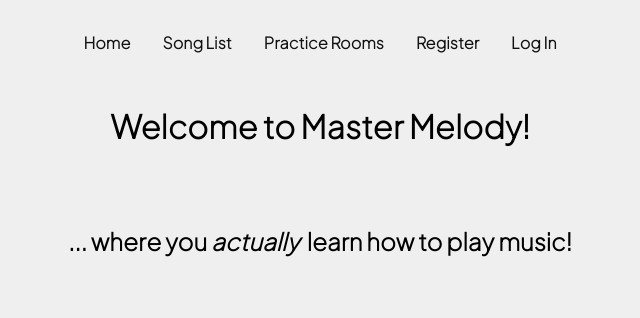
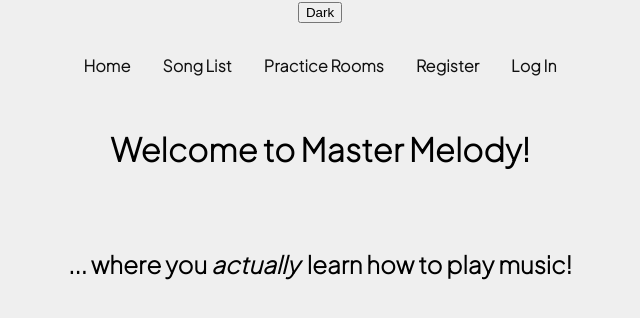
Before and after one commit to Bitchachos/master-melody-client, a React (Create React App) app: page / in a window 1280 px wide. Shown: the top 318 px of the page, without its empty margins (320-960 px from the left). Built offline with nearby package versions, Linux system fonts and the light colour scheme; no server answers.

Commit message:
create dark mode toggle

```diff
--- a/src/App.js
+++ b/src/App.js
@@ -1,85 +1,118 @@
-import axios from 'axios';
-import { useEffect, useState } from 'react';
-import { Route, Routes } from 'react-router-dom';
-import './App.css';
-import Navbar from './components/Navbar';
-import AddSong from './components/AddSong';
-import Homepage from './pages/Homepage';
-import SongList from './pages/SongList';
-import EditSong from './components/EditSong';
-import RehearsalList from './pages/RehearsalList';
-import AddRehearsal from './components/AddRehearsal';
-import EditRehearsal from './components/EditRehearsal';
-import RegisterPage from './pages/RegisterPage';
-import LoginPage from './pages/LoginPage';
-import IsProtected from './components/IsProtected';
-
+import axios from "axios";
+import { useContext, useEffect, useState } from "react";
+import { Route, Routes } from "react-router-dom";
+import "./App.css";
+import Navbar from "./components/Navbar";
+import AddSong from "./components/AddSong";
+import Homepage from "./pages/Homepage";
+import SongList from "./pages/SongList";
+import EditSong from "./components/EditSong";
+import RehearsalList from "./pages/RehearsalList";
+import AddRehearsal from "./components/AddRehearsal";
+import EditRehearsal from "./components/EditRehearsal";
+import RegisterPage from "./pages/RegisterPage";
+import LoginPage from "./pages/LoginPage";
+import IsProtected from "./components/IsProtected";
+import { ThemeContext } from "./context/theme.context";
 
 function App() {
+  const { theme, toggleTheme } = useContext(ThemeContext);
 
-  const [songs, setSongs] = useState([])
-  const [rehearsals, setRehearsals] = useState([])
+  const [songs, setSongs] = useState([]);
+  const [rehearsals, setRehearsals] = useState([]);
 
   useEffect(() => {
-    fetchSongs()
-  }, [])
+    fetchSongs();
+  }, []);
 
   useEffect(() => {
-    fetchRehearsals()
-  }, [])
+    fetchRehearsals();
+  }, []);
 
   const fetchSongs = () => {
-    axios.get(`${process.env.REACT_APP_API_URL}/songs`)
+    axios
+      .get(`${process.env.REACT_APP_API_URL}/songs`)
       .then((response) => {
-        setSongs(response.data)
+        setSongs(response.data);
       })
-      .catch(e => console.log("error getting songs from API...", e))
-  }
+      .catch((e) => console.log("error getting songs from API...", e));
+  };
 
   const fetchRehearsals = () => {
-    axios.get(`${process.env.REACT_APP_API_URL}/rehearsals`)
+    axios
+      .get(`${process.env.REACT_APP_API_URL}/rehearsals`)
       .then((response) => {
-        setRehearsals(response.data)
+        setRehearsals(response.data);
       })
-      .catch(e => console.log("error getting rehearsals from API...", e))
-  }
-
+      .catch((e) => console.log("error getting rehearsals from API...", e));
+  };
 
   return (
-    <div className="App">
+    <div className={"App " + theme}>
+      <button className="theme-btn" onClick={toggleTheme}>
+        {theme === "light" ? "Dark " : "Light "}
+      </button>
 
       <Navbar />
 
       <Routes>
-        <Route path="/" element={<Homepage />}/>
-        <Route path="/songs" element={<SongList songs={songs} callbackSongList={fetchSongs}/>} />
-        <Route path="/songs/create"
+        <Route path="/" element={<Homepage />} />
+        <Route
+          path="/songs"
+          element={<SongList songs={songs} callbackSongList={fetchSongs} />}
+        />
+        <Route
+          path="/songs/create"
           element={
             <IsProtected>
               <AddSong songs={songs} callbackSongList={fetchSongs} />
             </IsProtected>
-          } />
-        <Route path="/songs/:songId/edit"
+          }
+        />
+        <Route
+          path="/songs/:songId/edit"
           element={
             <IsProtected>
-            <EditSong songs={songs} callbackSongList={fetchSongs}/>
+              <EditSong songs={songs} callbackSongList={fetchSongs} />
             </IsProtected>
-          } />
-        <Route path="/rehearsals" element={<RehearsalList rehearsals={rehearsals} callbackRehearsals={fetchRehearsals}/>}/>
-        <Route path="/rehearsals/create"
+          }
+        />
+        <Route
+          path="/rehearsals"
+          element={
+            <RehearsalList
+              rehearsals={rehearsals}
+              callbackRehearsals={fetchRehearsals}
+            />
+          }
+        />
+        <Route
+          path="/rehearsals/create"
           element={
             <IsProtected>
-            <AddRehearsal rehearsals={rehearsals} callbackRehearsalById={fetchRehearsals} songs={songs} callbackSongList={fetchSongs}/>
+              <AddRehearsal
+                rehearsals={rehearsals}
+                callbackRehearsalById={fetchRehearsals}
+                songs={songs}
+                callbackSongList={fetchSongs}
+              />
             </IsProtected>
-          }/>
-        <Route path="/rehearsals/:rehearsalId/edit"
+          }
+        />
+        <Route
+          path="/rehearsals/:rehearsalId/edit"
           element={
             <IsProtected>
-            <EditRehearsal rehearsals={rehearsals} callbackRehearsals={fetchRehearsals} songs={songs} />
+              <EditRehearsal
+                rehearsals={rehearsals}
+                callbackRehearsals={fetchRehearsals}
+                songs={songs}
+              />
             </IsProtected>
-          }/>
-        <Route path="/signup" element={<RegisterPage/>}/>
-        <Route path="/login" element={<LoginPage/>}/>
+          }
+        />
+        <Route path="/signup" element={<RegisterPage />} />
+        <Route path="/login" element={<LoginPage />} />
       </Routes>
     </div>
   );
--- a/src/components/Navbar.js
+++ b/src/components/Navbar.js
@@ -1,14 +1,17 @@
 import React, { useContext } from "react";
 import { NavLink } from "react-router-dom";
 import { AuthContext } from "../context/auth.context";
+import { ThemeContext } from "../context/theme.context";
 import "./Navbar.css";
 
 function Navbar(){
 
+    const { theme } = useContext(ThemeContext);
+
     const {isLoggedIn, user, logOutUser} = useContext(AuthContext);
 
     return (
-        <nav className="Navbar">
+        <nav className={"Navbar " + theme }>
             <NavLink to="/" className="underline-animation">Home</NavLink>
             <NavLink to="/songs" className="underline-animation">Song List</NavLink>
             <NavLink to="/rehearsals" className="underline-animation">Practice Rooms</NavLink>
@@ -16,7 +19,7 @@ function Navbar(){
             { isLoggedIn &&
                 <>
                     <span className="welcome">Welcome, {user.email} </span>
-                    <button className="underline-animation" onClick={logOutUser}>Log Out</button>
+                    <button className="underline-animation logout-dark" onClick={logOutUser}>Log Out</button>
                 </>
             }
 
--- /dev/null
+++ b/src/context/theme.context.js
@@ -0,0 +1,24 @@
+import { createContext, useState } from 'react';
+
+const ThemeContext = createContext();
+
+function ThemeProviderWrapper(props) {
+
+    const [theme, setTheme] = useState("light");
+
+    const toggleTheme = () => {
+        if (theme === "light") {
+            setTheme("dark");
+        } else {
+            setTheme("light")
+        }
+    }
+
+    return (
+      <ThemeContext.Provider value={{ theme, toggleTheme }}>
+          {props.children}
+      </ThemeContext.Provider>
+    )
+  }
+
+  export { ThemeContext, ThemeProviderWrapper };
--- a/src/index.css
+++ b/src/index.css
@@ -12,3 +12,28 @@ code {
   font-family: source-code-pro, Menlo, Monaco, Consolas, 'Courier New',
     monospace;
 }
+
+.light {
+  background-color: rgb(239, 239, 239);
+}
+
+.dark {
+  background-color: #18191a;
+}
+
+.Navbar.light {
+  background-color: rgb(239, 239, 239);
+}
+
+.Navbar.dark {
+  background-color: #252526;
+
+}
+
+.Navbar.dark .underline-animation {
+  color: rgb(239, 239, 239);
+}
+
+.Navbar.dark .logout-dark {
+  background-color: #252526;
+}
--- a/src/index.js
+++ b/src/index.js
@@ -1,26 +1,23 @@
-import React from 'react';
-import ReactDOM from 'react-dom/client';
-// import "./reset.css"
-import './index.css';
-import App from './App';
-import reportWebVitals from './reportWebVitals';
-import { BrowserRouter } from 'react-router-dom';
-import { AuthProviderWrapper } from './context/auth.context';
-// import "typeface-roboto";
+import React from "react";
+import ReactDOM from "react-dom/client";
+import "./index.css";
+import App from "./App";
+import reportWebVitals from "./reportWebVitals";
+import { BrowserRouter } from "react-router-dom";
+import { AuthProviderWrapper } from "./context/auth.context";
+import { ThemeProviderWrapper } from "./context/theme.context";
 
-
-const root = ReactDOM.createRoot(document.getElementById('root'));
+const root = ReactDOM.createRoot(document.getElementById("root"));
 root.render(
   <React.StrictMode>
     <BrowserRouter>
       <AuthProviderWrapper>
-        <App />
+        <ThemeProviderWrapper>
+          <App />
+        </ThemeProviderWrapper>
       </AuthProviderWrapper>
     </BrowserRouter>
   </React.StrictMode>
 );
 
-// If you want to start measuring performance in your app, pass a function
-// to log results (for example: reportWebVitals(console.log))
-// or send to an analytics endpoint. Learn more: https://bit.ly/CRA-vitals
 reportWebVitals();
--- a/src/pages/Homepage.js
+++ b/src/pages/Homepage.js
@@ -1,11 +1,12 @@
 import "./Homepage.css"
 
 function Homepage(props){
+
     return (
-        <>
+        <div className="Homepage">
         <h1>Welcome to Master Melody!</h1>
         <h2 className="actually-learn">... where you <i>actually</i> &nbsp;learn how to play music!</h2>
-        </>
+        </div>
     )
 }
 
--- a/src/pages/SongList.css
+++ b/src/pages/SongList.css
@@ -20,7 +20,6 @@
 .SongList h1 {
     display: flex;
     text-align: center;
-    /* margin-top: 1rem; */
 }
 
 .split {
--- a/src/pages/SongList.js
+++ b/src/pages/SongList.js
@@ -64,7 +64,7 @@ function SongList(props){
     }
 
     return (
-        <div>
+        <div className={"SongList"}>
 
         <section className="SongList split left">
             <h1>Pick a song you'd like to learn:</h1> <br />
```
Also changed, not shown: src/pages/RegisterPage.css (deleted). Lines whose indentation alone changed are shown as unchanged.
